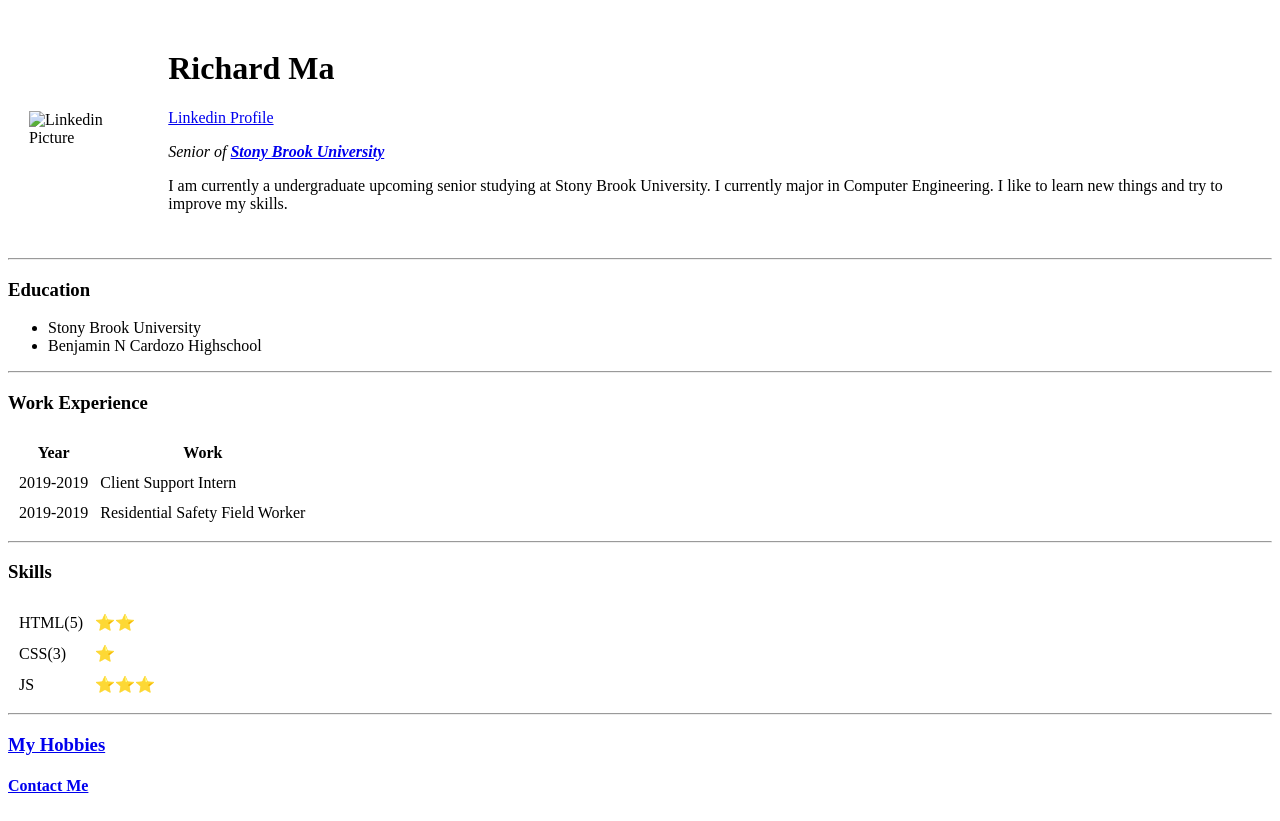
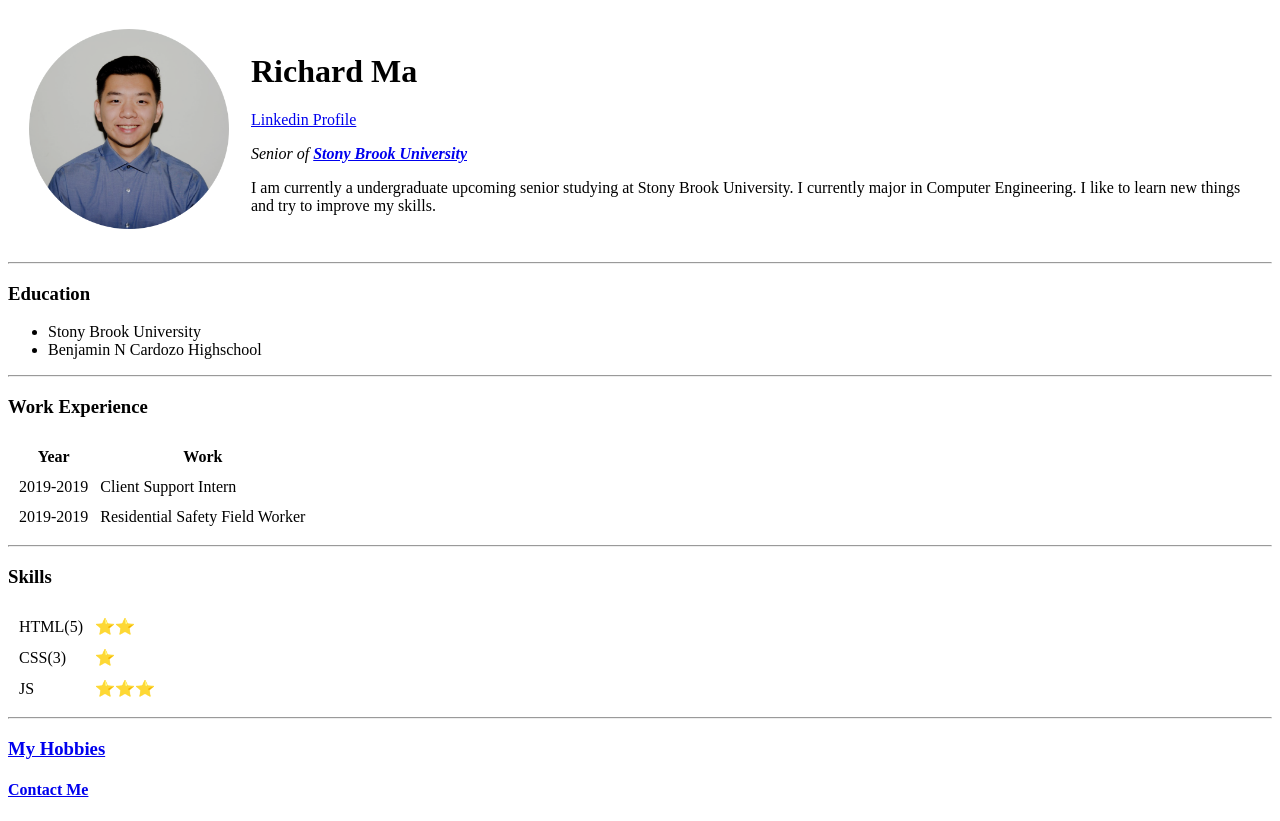
Before and after one commit to Richrich435/CV, a plain HTML site: page index.html in a window 1280 px wide. Drawn offline with Linux system fonts and the light colour scheme; the site is published under a folder, as on GitHub Pages, so addresses that start at the root find nothing.

Commit message:
Add files via upload

```diff
--- a/index.html
+++ b/index.html
@@ -9,7 +9,7 @@
 <body>
   <table cellspacing="20">
     <tr>
-      <td><img src="/images/circle-cropped.png" alt="Linkedin Picture" height="200px" width="200px"/></td>
+      <td><img src="./images/circle-cropped.png" alt="Linkedin Picture" height="200px" width="200px"/></td>
       <td>
         <h1>Richard Ma</h1>
         <a href="https://www.linkedin.com/in/richard-ma-452a5316b/">Linkedin Profile</a>
```
